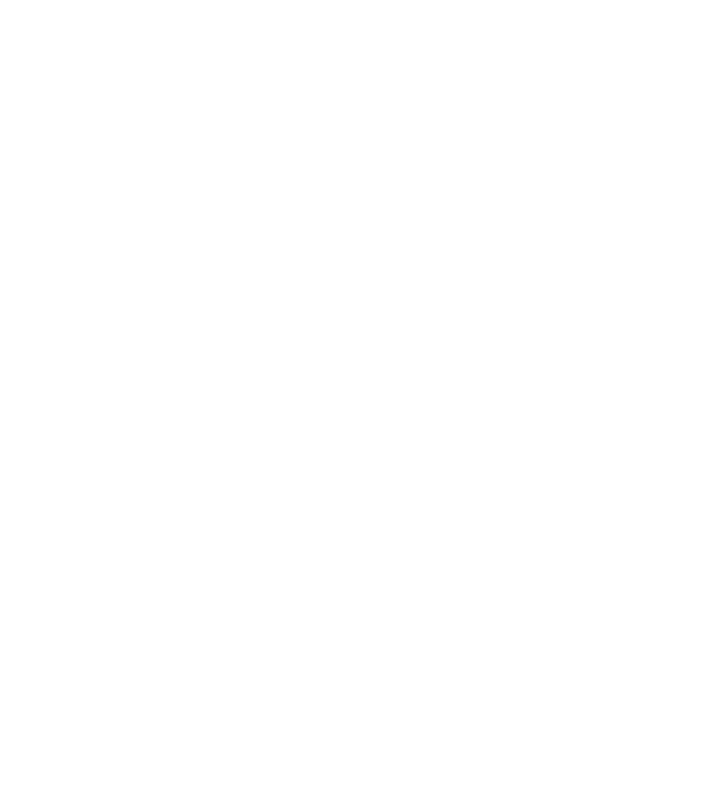
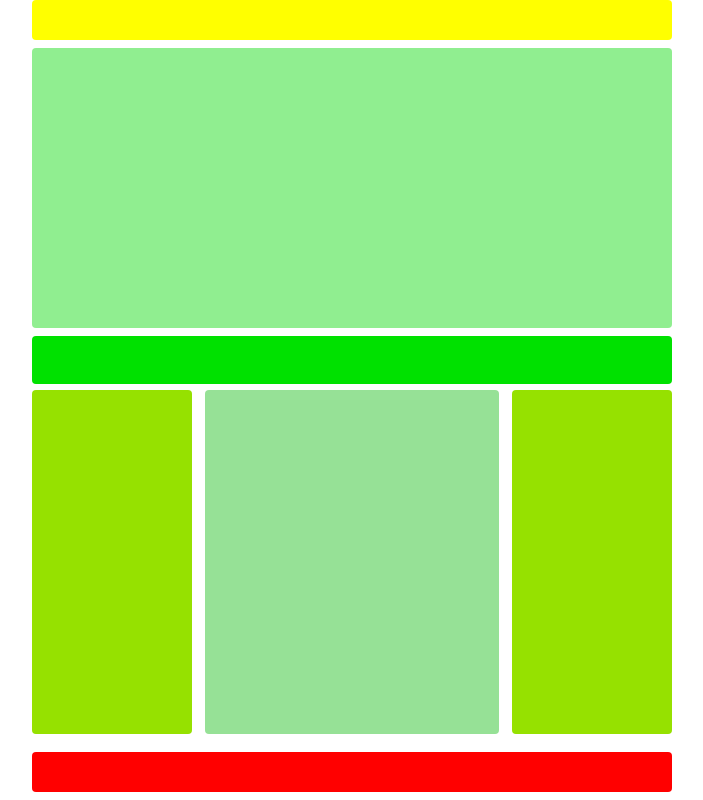
Before and after one commit to Leonardo-Fabbri/htmlcss-wp, a plain HTML site: page index.html in a window 1280 px wide. Shown: the whole page, without its empty margins (288-991 px from the left). Drawn offline with Linux system fonts and the light colour scheme.

Commit message:
importo da cartella htmlcss-struttura-wp

```diff
--- a/index.html
+++ b/index.html
@@ -2,9 +2,44 @@
 <html lang="en" dir="ltr">
   <head>
     <meta charset="utf-8">
+    <link rel="stylesheet" href="./style.css">
     <title></title>
   </head>
   <body>
+    <div class="container">  <!--questo è il blocco contenitore-->
+
+      <header>
+        <div class="menù"> <!--questo è il blocco menù-->
+
+        </div>
+      </header>
+       <!-- fine blocco menù -->
+
+
+       <main>
+         <!-- da qui il secondo blocco(contenuto) -->
+         <div class="secondo-blocco">
+
+         </div>
+         <!--fine del secondo blocco-->
+
+
+
+         <!--inizio blocco con i float-->
+         <div class="blocco-float">
+           <div class=" box sopra-float"></div>
+           <div class=" box sinistra-float"></div>
+           <div class=" box centro-float"></div>
+           <div class=" box destra-float"></div>
+         </div>
+
+       </main>
+
+       <footer></footer>
+
+
+     </div>
+
 
   </body>
 </html>
--- a/style.css
+++ b/style.css
@@ -0,0 +1,81 @@
+*{
+  padding: 0;
+  margin: 0;
+  box-sizing: border-box;
+}
+
+.container {
+  width: 50%;
+  height: 100vh;
+  margin: 0 auto;
+  background-color: white;
+}
+
+
+.menù{
+  width: 100%;
+  height: 5vh;
+  background-color: yellow;
+  border-radius: 4px;
+}
+
+main::after {
+  content: "" ;
+  display: table;
+  clear: both;
+}
+
+.secondo-blocco {
+  width: 100%;
+  height: 35vh;
+  background-color: lightgreen;
+  margin-top: 1vh;
+  border-radius: 4px;
+}
+
+.blocco-float {
+  width: 100%;
+  height: 50vh;
+  background-color: white;
+  margin-top: 1vh;
+  float: left;
+}
+
+.box{
+  float: left;
+}
+.sopra-float {
+  width: 100%;
+  height: 6vh;
+  background-color: rgb(0,225,0);
+  margin-bottom: 1%;
+  border-radius: 4px;
+}
+
+.sinistra-float ,
+.destra-float {
+  width: 25%;
+  height: 43vh;
+  background-color: rgb(150,225,0);
+  margin-bottom: 2vh;
+  border-radius: 4px;
+}
+
+
+.centro-float {
+  width: 46%;
+  height: 43vh;
+  background-color: rgb(150,225,150);
+  margin: 0 2%;
+  border-radius: 4px;
+}
+
+
+footer {
+  width: 100%;
+  height: 5vh;
+  background-color: red;
+  margin-top: 2vh;
+  border-radius: 4px;
+  /* display: inline-block */
+}
```
